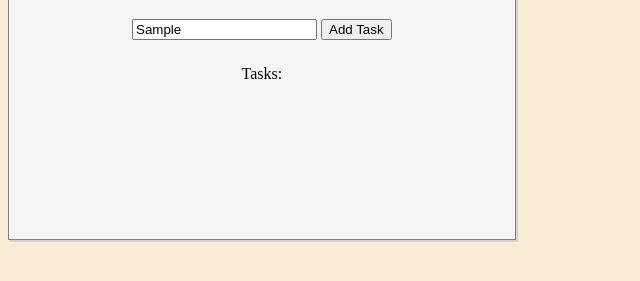
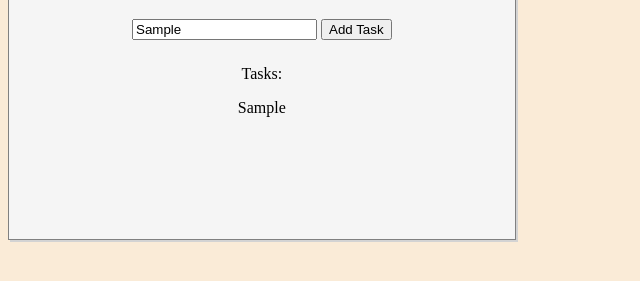
Before and after one commit to MMMssssssss/todo-app, a plain HTML site: page javascript/index.html in a window 1280 px wide. Both pictures are taken after typing "Sample" into the empty fields and a click on the button "Add Task". Shown: the part 95-376 px from the top of the page, without its empty margins (0-640 px from the left). Drawn offline with Linux system fonts and the light colour scheme.

Commit message:
Added task function with DOM manipulation and event listnener

```diff
--- a/javascript/index.html
+++ b/javascript/index.html
@@ -34,12 +34,22 @@
     const addButton = document.getElementById("addButton");
     const taskList = document.getElementById("taskList");
 
-    addButton.addEventListener("click", handleClick);
+    addButton.addEventListener("click", addTask);
 
-    const inputvalue = inputTask.value;
+    function addTask() {
+      const inputValue = inputTask.value.trim();
 
-    function handleClick() {
-      alert("Task was added");
+      if (inputValue !== "") {
+        const newTask = document.createElement("p");
+
+        newTask.textContent = inputValue;
+
+        taskList.appendChild(newTask);
+
+        inputValue.value = "";
+      } else {
+        alert("Please enter a task.");
+      }
     }
   </script>
 </html>
```
